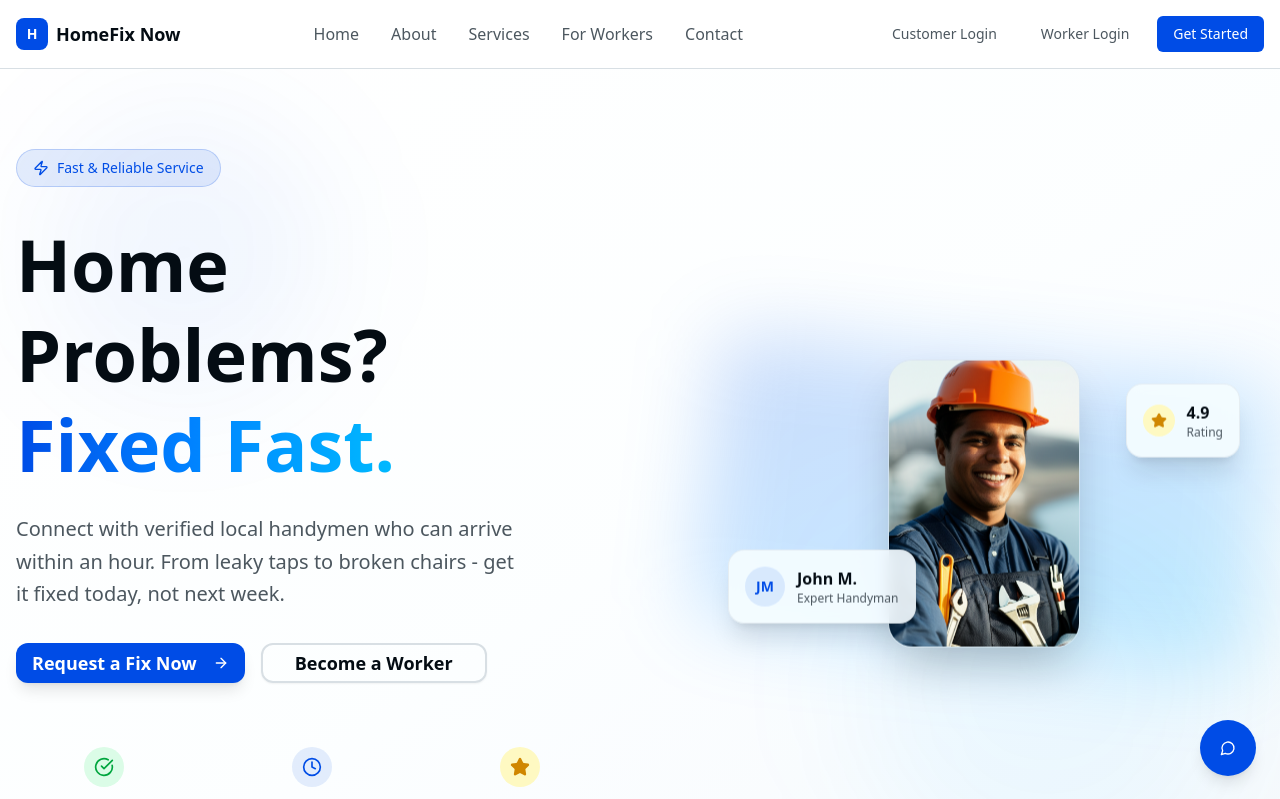
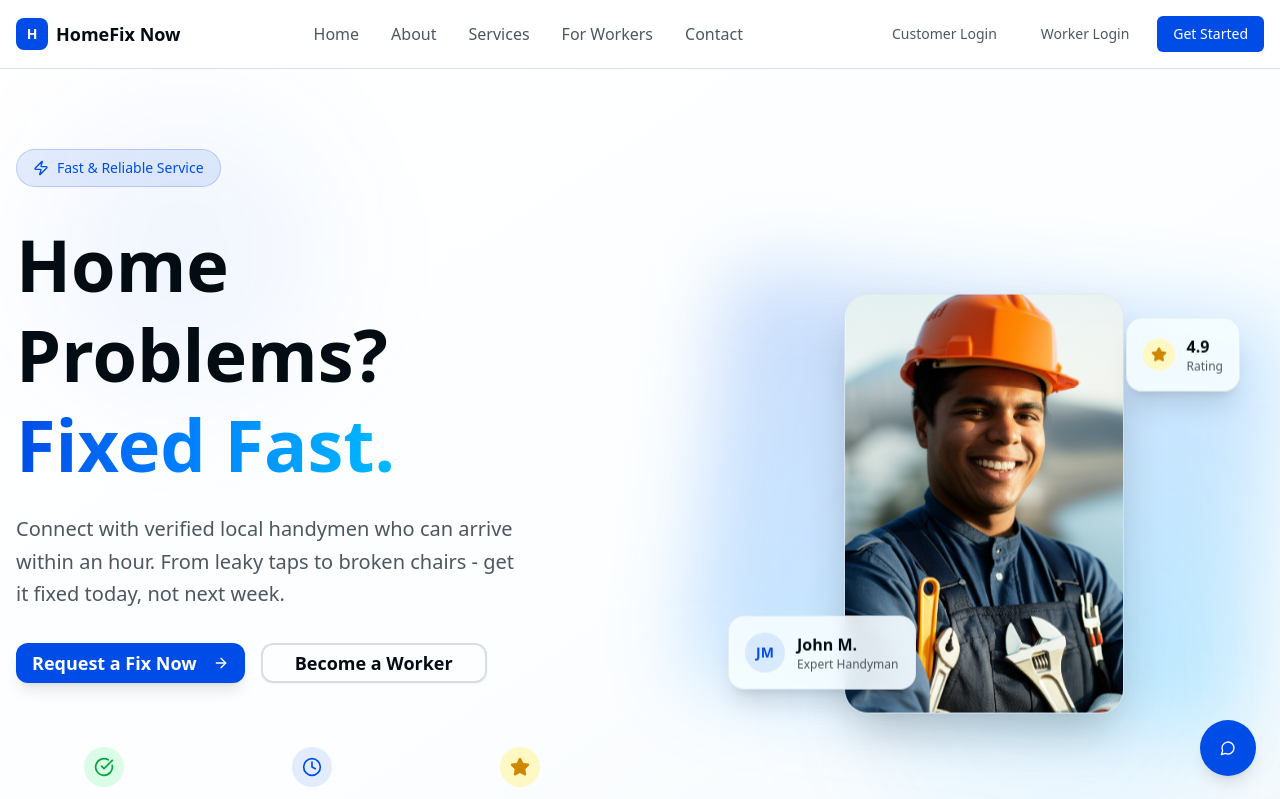
Before and after one commit to githubmalay/homefix-VO, a Next.js app: page / in a window 1280 px wide. Shown: the top 799 px of the page. Built offline with nearby package versions, Linux system fonts and the light colour scheme.

Commit message:
Update hero-section.tsx

```diff
--- a/components/hero-section.tsx
+++ b/components/hero-section.tsx
@@ -101,7 +101,7 @@ export function HeroSection() {
 <img
   src="/smiling-handyman.png"
   alt="Professional handyman"
-  className="relative rounded-2xl md:rounded-3xl w-48 h-auto shadow-2xl border border-border/50 mx-auto"
+  className="relative rounded-2xl md:rounded-3xl w-70 h-auto shadow-2xl border border-border/50 mx-auto"
 />
 
 
```
